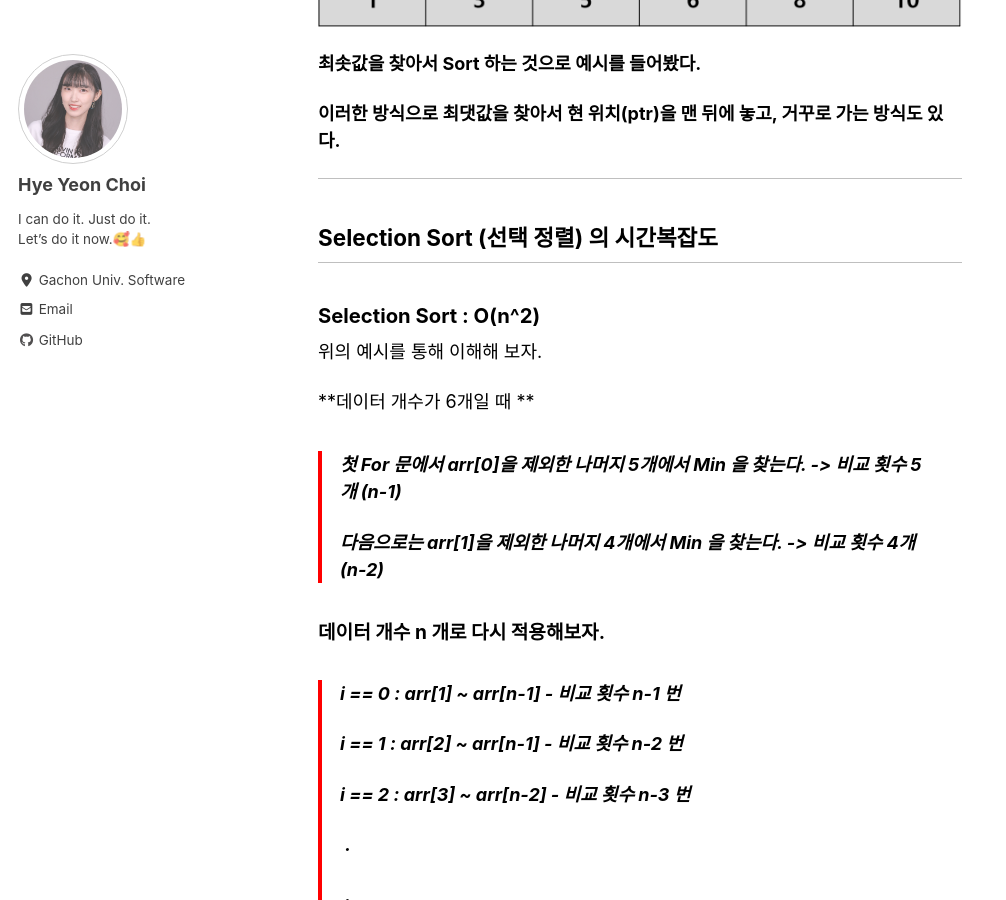
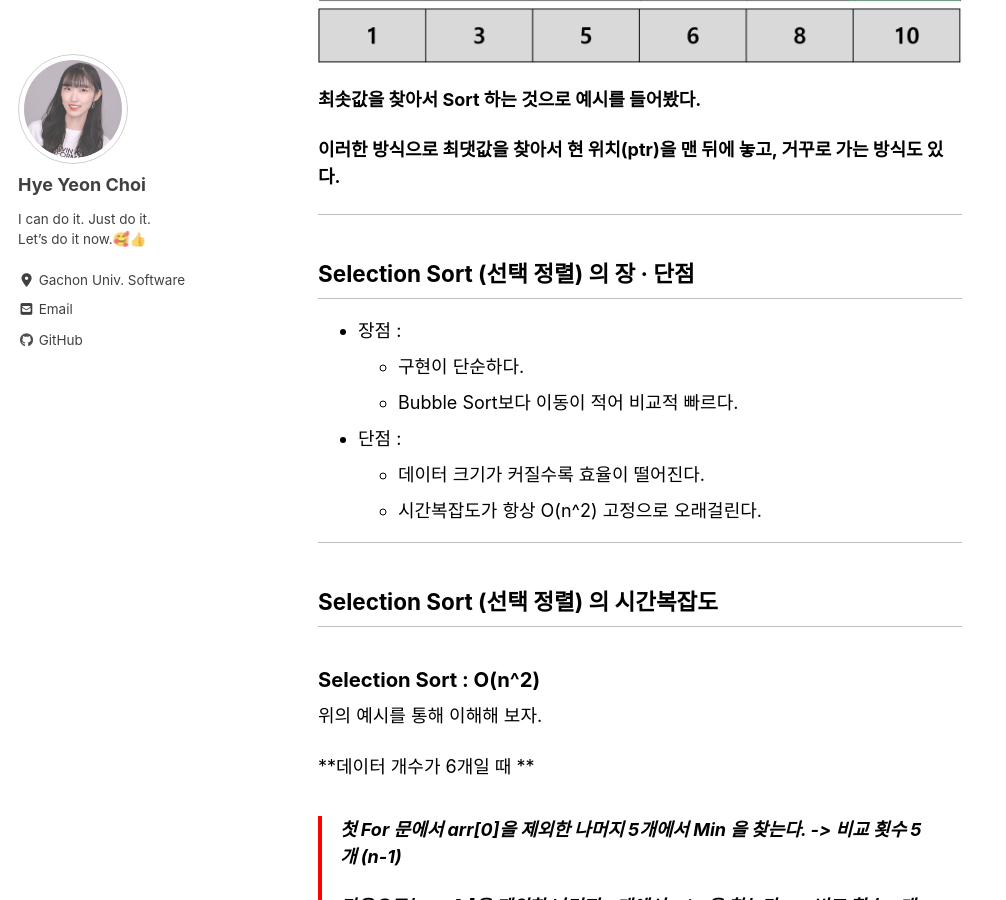
Before and after one commit to chlgpdus921/chlgpdus921.github.io, a Jekyll site: the page built from _posts/2020-03-27-SelectionSort.md, in a window 1280 px wide and 900 px high, scrolled down 2055 px. Shown: the whole window, without its empty margins (0-1006 px from the left). Built offline with Jekyll 4.4.1, drawn with Linux system fonts in a browser that asks for light colours; cached includes are drawn as plain includes; nearby versions of some CDN libraries; comment, search, counter and statistics services are not loaded; some of the changed text lies outside the part shown.

Commit message:
sort algorithm 장단점 추가

```diff
--- a/_posts/2020-03-27-SelectionSort.md
+++ b/_posts/2020-03-27-SelectionSort.md
@@ -16,6 +16,7 @@ last_modified_at:  2019-04-02 18:56:00 +0000
 ### Goal
 
 > - 정렬 알고리즘 중 Selection Sort 에 대해 알기
+> - Selection Sort의 장· 단점
 > - 시간 복잡도 이해하기
 > - 자바로 구현할 줄 알기
 
@@ -69,11 +70,19 @@ PASS 2와 같은 방식으로 Min 값과 현재 위치(ptr)를 SWAP 한다.
 
 **이러한 방식으로 최댓값을 찾아서 현 위치(ptr)을 맨 뒤에 놓고, 거꾸로 가는 방식도 있다.**
 
+---
 
+## Selection Sort (선택 정렬) 의 장 · 단점
+
+- 장점 :
+  - 구현이 단순하다.
+  - Bubble Sort보다 이동이 적어 비교적 빠르다.
+
+- 단점 :
+  - 데이터 크기가 커질수록 효율이 떨어진다.
+  - 시간복잡도가  항상 O(n^2) 고정으로 오래걸린다.
 
 ---
-
-
 
 ## Selection Sort (선택 정렬) 의 시간복잡도
 
```
Also changed, not shown: _posts/2020-04-02-Bubblesort.md (+5 -4 lines).
